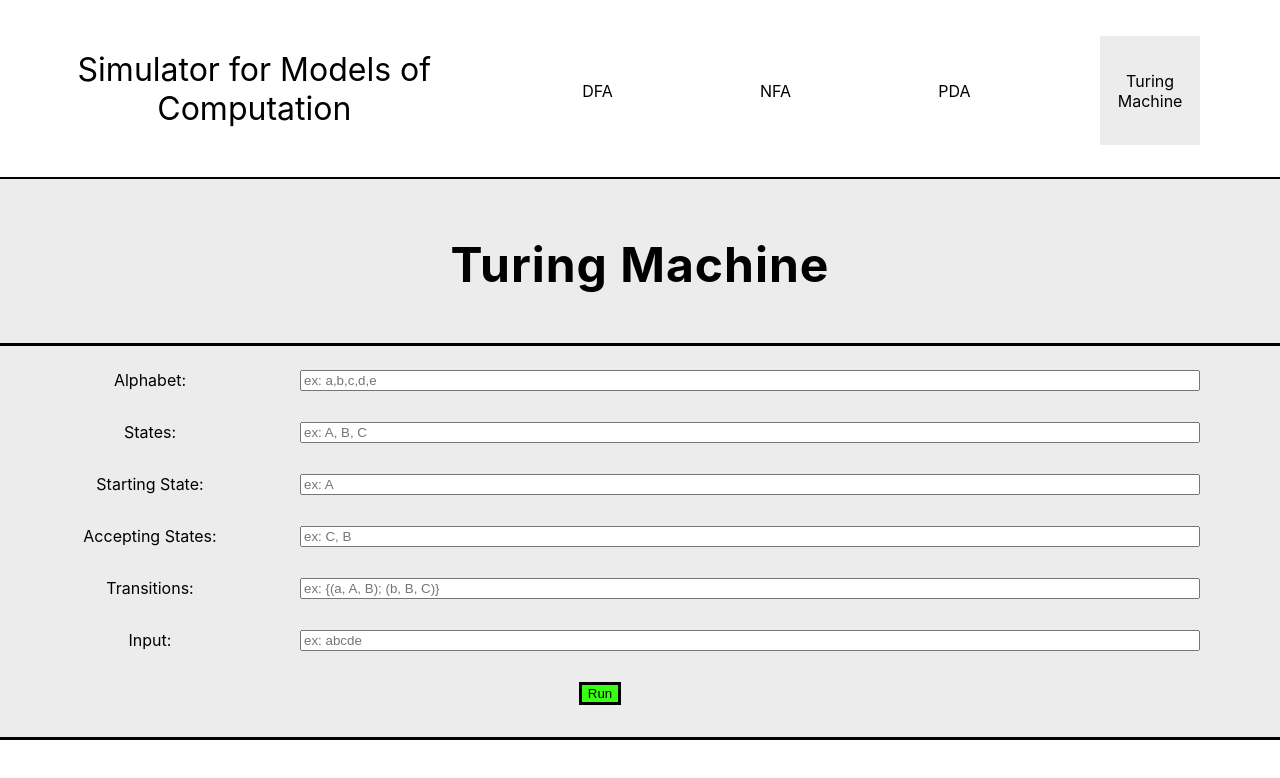
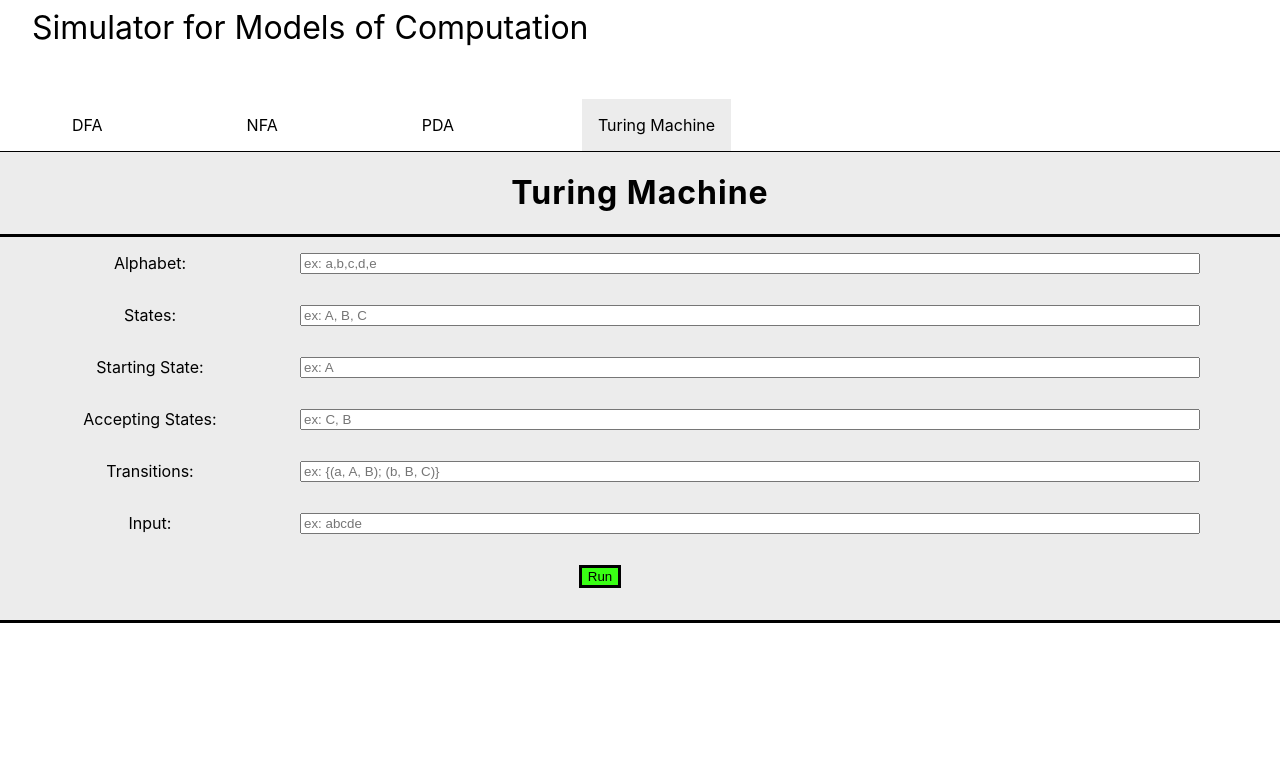
Before and after one commit to AndrewKnotts/ModelsOfCompSimulator, a React (Create React App) app in the folder client/: page /Turing in a window 1280 px wide. Shown: the top 778 px of the page. Built offline with nearby package versions, Linux system fonts and the light colour scheme.

Commit message:
Added functionality to save inputs

```diff
--- a/client/src/App.js
+++ b/client/src/App.js
@@ -5,6 +5,7 @@ import DFA from './pages/DFA';
 import NFA from './pages/NFA';
 import PDA from './pages/PDA';
 import InputArea from './components/input/InputArea';
+import Graph from './components/graph/Graph';
 
 function App() {
   return (
@@ -18,6 +19,7 @@ function App() {
           <Route path="/Turing" element={<Turing />} />
         </Routes>
         <InputArea />
+        <Graph />
 
       </div>
 
--- /dev/null
+++ b/client/src/components/graph/Graph.js
@@ -0,0 +1,9 @@
+import React, { Component } from 'react'
+
+export default class Graph extends Component {
+    render() {
+        return (
+            <div>{Graph}</div>
+        )
+    }
+}
--- a/client/src/components/input/InputArea.css
+++ b/client/src/components/input/InputArea.css
@@ -1,5 +1,5 @@
 .input {
-  padding-top: 1.5rem;
+  padding-top: 1rem;
   background-color: #ececec;
   border-bottom: solid;
 }
--- a/client/src/components/input/InputArea.js
+++ b/client/src/components/input/InputArea.js
@@ -1,41 +1,67 @@
 import React, { Component } from 'react'
 import './InputArea.css'
 
+export default class InputArea extends Component {
 
-export default class InputArea extends Component {
+
+    constructor() {
+        super();
+        this.state = {
+            alphabet: '',
+            states: '',
+            startingState: '',
+            acceptingStates: '',
+            transitions: '',
+            input: '',
+        };
+        this.handleChange = this.handleChange.bind(this);
+    }
+
+    handleChange(evt, field) {
+        this.setState({ [field]: evt.target.value });
+    }
+
     render() {
+
+
         return (
             <div>
-                <form className="input" id="form" >
+                <form onSubmit={this.handleSubmit} className="input" id="form" >
                     <div className='formGroup'>
                         <label>Alphabet:</label>
-                        <input type="text" name="name" placeholder='ex: a,b,c,d,e' />
+                        <input type="text" value={this.state.alphabet} onChange={(event) => this.handleChange(event, "alphabet")} name="alphabet" placeholder='ex: a,b,c,d,e' />
 
                     </div>
                     <div className='formGroup'>
                         <label>States:</label>
-                        <input type="text" name="name" placeholder='ex: A, B, C' />
+                        <input type="text" value={this.state.states} onChange={(event) => this.handleChange(event, "states")} name="states" placeholder='ex: A, B, C' />
                     </div>
                     <div className='formGroup'>
                         <label>Starting State:</label>
-                        <input type="text" name="name" placeholder='ex: A' />
+                        <input type="text" value={this.state.startingState} onChange={(event) => this.handleChange(event, "startingState")} name="startingState" placeholder='ex: A' />
                     </div>
                     <div className='formGroup'>
                         <label>Accepting States:</label>
-                        <input type="text" name="name" placeholder="ex: C, B" />
+                        <input type="text" value={this.state.acceptingStates} onChange={(event) => this.handleChange(event, "acceptingStates")} name="acceptingStates" placeholder="ex: C, B" />
                     </div>
                     <div className='formGroup'>
                         <label>Transitions:</label>
-                        <input type="text" name="name" placeholder="ex: {(a, A, B); (b, B, C)}" />
+                        <input type="text" value={this.state.transitions} onChange={(event) => this.handleChange(event, "transitions")} name="transitions" placeholder="ex: {(a, A, B); (b, B, C)}" />
                     </div>
                     <div className='formGroup'>
                         <label>Input:</label>
-                        <input type="text" name="name" placeholder="ex: abcde" />
+                        <input type="text" value={this.state.input} onChange={(event) => this.handleChange(event, "input")} name="input" placeholder="ex: abcde" />
                     </div>
-                    <div className="formGroup">
-                        <input type="submit" value="Run"></input>
+                    <div className='formGroup'>
+                        <input type="submit" value="Run" />
                     </div>
                 </form>
+                <h1>{this.state.alphabet}</h1>
+                <h1>{this.state.states}</h1>
+                <h1>{this.state.startingState}</h1>
+                <h1>{this.state.acceptingStates}</h1>
+                <h1>{this.state.transitions}</h1>
+                <h1>{this.state.input}</h1>
             </div>
         )
     }
--- a/client/src/components/navbar/Navbar.css
+++ b/client/src/components/navbar/Navbar.css
@@ -10,13 +10,14 @@ body {
   background-color: white;
   color: black;
   display: flex;
+  flex-wrap: wrap;
   justify-content: space-between;
   align-items: stretch;
   gap: 2rem;
   padding: 0 1rem;
-  padding-top: 4rem;
-  padding-bottom: 2rem;
-  border-bottom: 2px solid black;
+  padding-top: 1.5rem;
+  padding-bottom: 0rem;
+  border-bottom: 1.5px solid black;
   width: auto;
   height: auto;
 }
@@ -40,7 +41,7 @@ body {
   height: 100%;
   display: flex;
   align-items: center;
-  padding: 1.1rem;
+  padding: 1rem;
 }
 
 .nav li.active {
--- a/client/src/pages/styles.css
+++ b/client/src/pages/styles.css
@@ -3,12 +3,10 @@
   height: 100%;
   margin: 0;
   border-bottom: solid;
-  padding-bottom: 1rem;
 }
 
 h1 {
-  padding-top: 1.5rem;
-  font-size: 300%;
+  font-size: 200%;
   letter-spacing: 1px;
 }
 
```
Also changed, not shown: client/src/components/graph/Graph.css (added).
